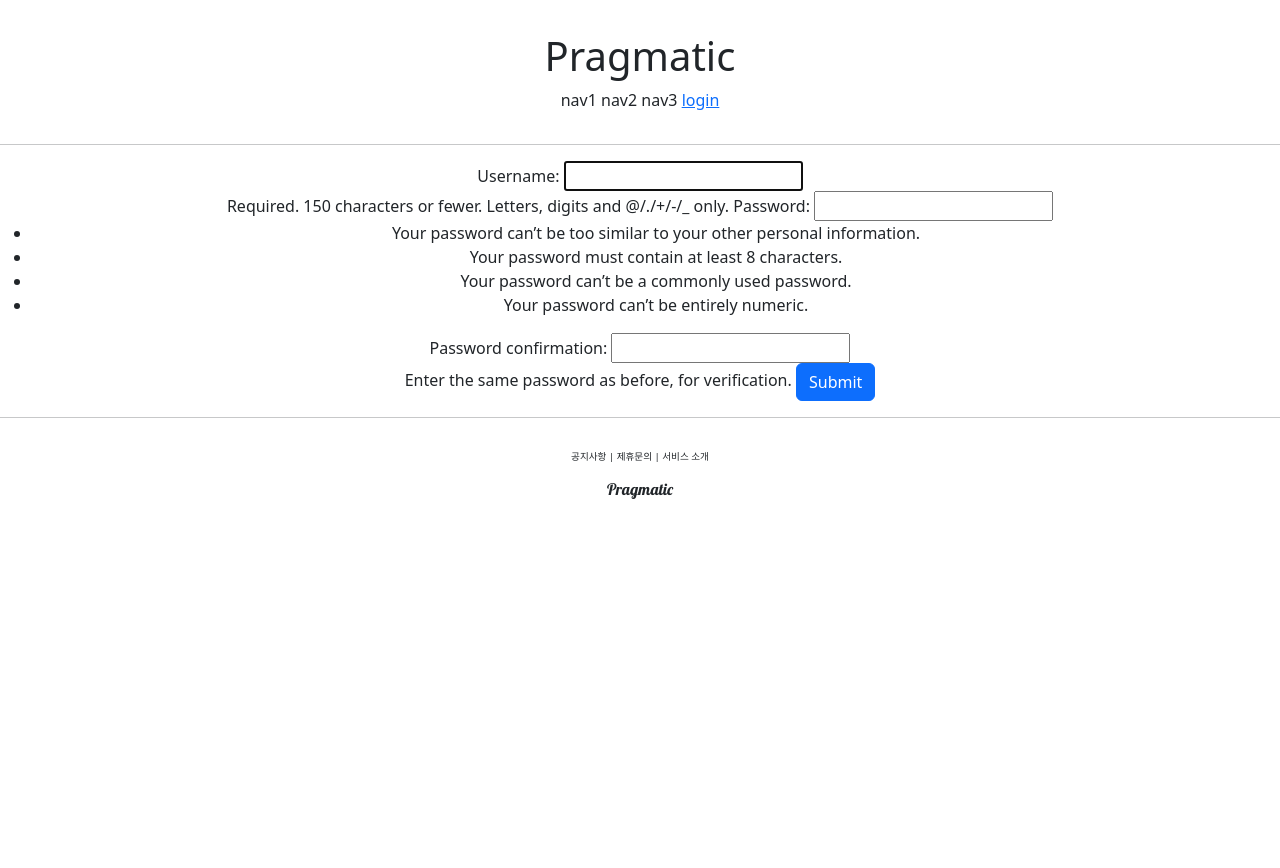
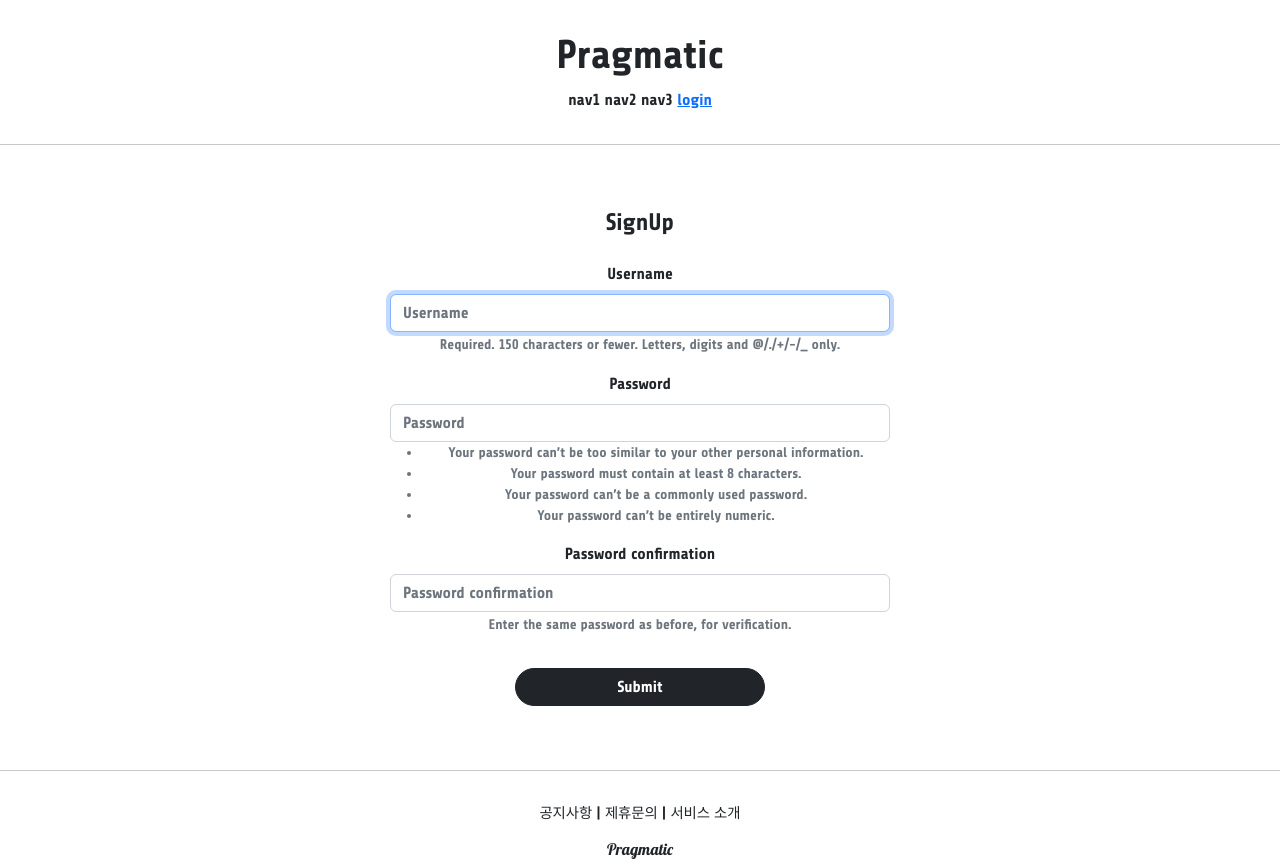
Before and after one commit to HSMell/PycharmProject, a Django app: page /account/create/ in a window 1280 px wide. Before the commit the page ends 499 px from the top, so only its background shows below. Run offline with Django 4.2, Linux system fonts and the light colour scheme; some libraries are stand-ins or nearby versions.

Commit message:
How to put some fonts

```diff
--- a/accountapp/templates/accountapp/create.html
+++ b/accountapp/templates/accountapp/create.html
@@ -1,12 +1,17 @@
 {% extends 'base.html' %}
+{% load bootstrap4 %}
 
 {% block content%}
 
-<div style="text-align:center;">
+<div style="text-align: center; max-width:500px; margin: 4rem auto">
+    <div class="mb-4">
+        <h4>SignUp</h4>
+    </div>
     <form action="{% url 'accountapp:create' %}" method="post">
         {% csrf_token %}
-        {{ form }}
-        <input type="submit" class="btn btn-primary">
+        <!--{{ form }}-->
+        {% bootstrap_form form %}
+        <input type="submit" class="btn btn-dark rounded-pill col-6 mt-3">
     </form>
 </div>
 
--- a/pragmatic/settings.py
+++ b/pragmatic/settings.py
@@ -50,6 +50,7 @@ INSTALLED_APPS = [
     'django.contrib.sessions',
     'django.contrib.messages',
     'django.contrib.staticfiles',
+    'bootstrap4',
     'accountapp',
 ]
 
--- a/static/base.css
+++ b/static/base.css
@@ -3,7 +3,7 @@
 }
 
 .pragmatic_footer_button{
-    font-size : 0.6rem;
+    font-size : .9rem;
 }
 
 .pragmatic_footer{
--- a/templates/base.html
+++ b/templates/base.html
@@ -3,7 +3,7 @@
 
 {% include "head.html" %}
 
-<body>
+<body style="font-family:'Share-Bold';">
 
     {% include "header.html" %}
 
--- a/templates/head.html
+++ b/templates/head.html
@@ -14,4 +14,27 @@
     <!-- DEFALT CSS LINK-->
     <link rel="stylesheet" type="text/css" href="{% static 'base.css' %}">
 
+    <style>
+        @font-face{
+            font-family:'Share-Bold';
+            src:local('Share-Bold'),
+            url("{% static 'fonts/Share-Bold.ttf' %}") format("opentype");
+        }
+        @font-face{
+            font-family:'Share-Italic';
+            src:local('Share-Italic'),
+            url("{% static 'fonts/Share-Italic.ttf' %}") format("opentype");
+        }
+        @font-face{
+            font-family:'Share-BoldItalic';
+            src:local('Share-BoldItalic'),
+            url("{% static 'fonts/Share-BoldItalic.ttf' %}") format("opentype");
+        }
+        @font-face{
+            font-family:'Share-Regular';
+            src:local('Share-Regular'),
+            url("{% static 'fonts/Share-Regular.ttf' %}") format("opentype");
+        }
+    </style>
+
 </head>
```
Also changed, not shown: accountapp/templates/accountapp/login.html (+5 -3 lines), static/fonts/Share-Bold.ttf (added), static/fonts/Share-BoldItalic.ttf (added), static/fonts/Share-Italic.ttf (added), static/fonts/Share-Regular.ttf (added).
